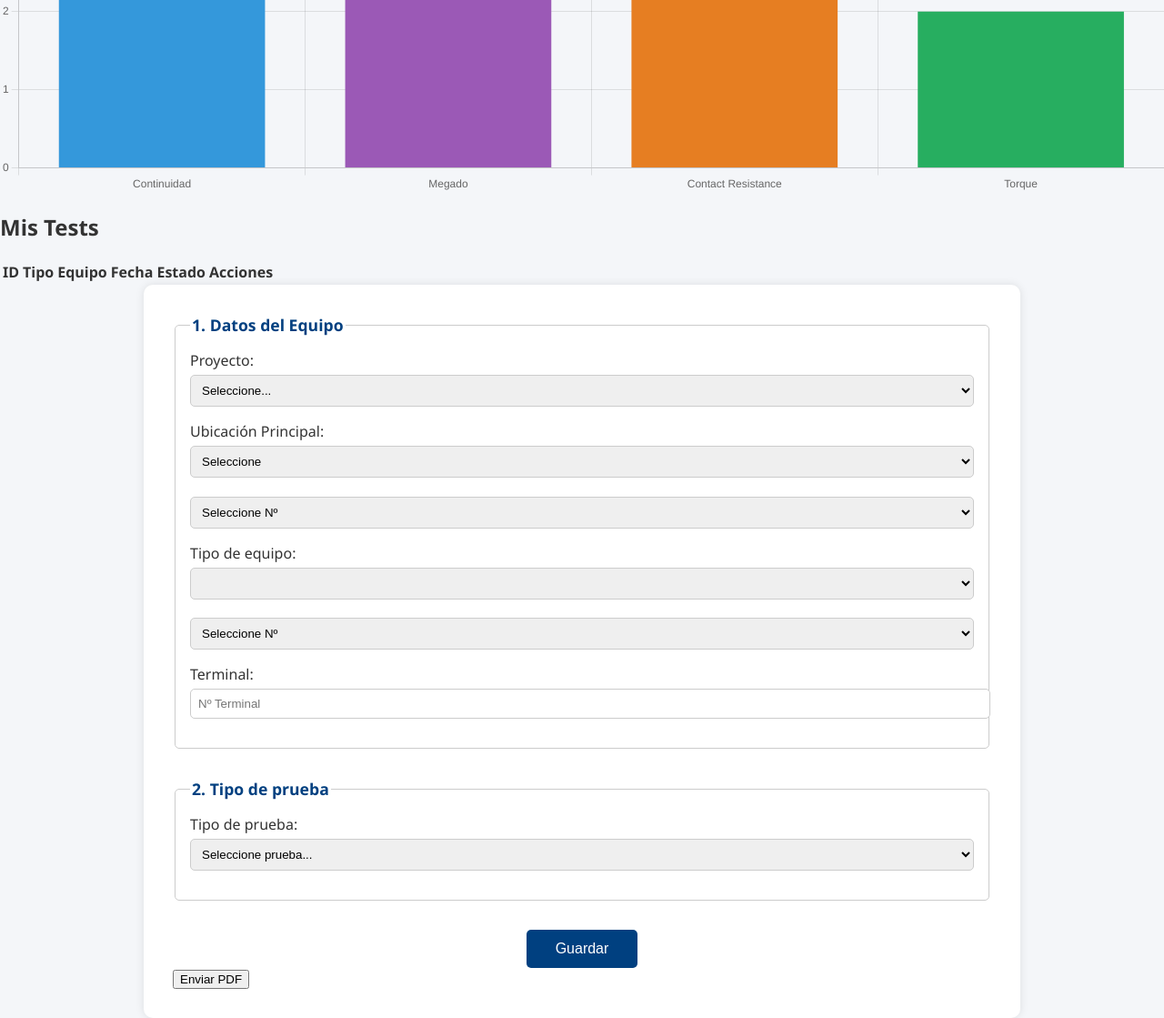
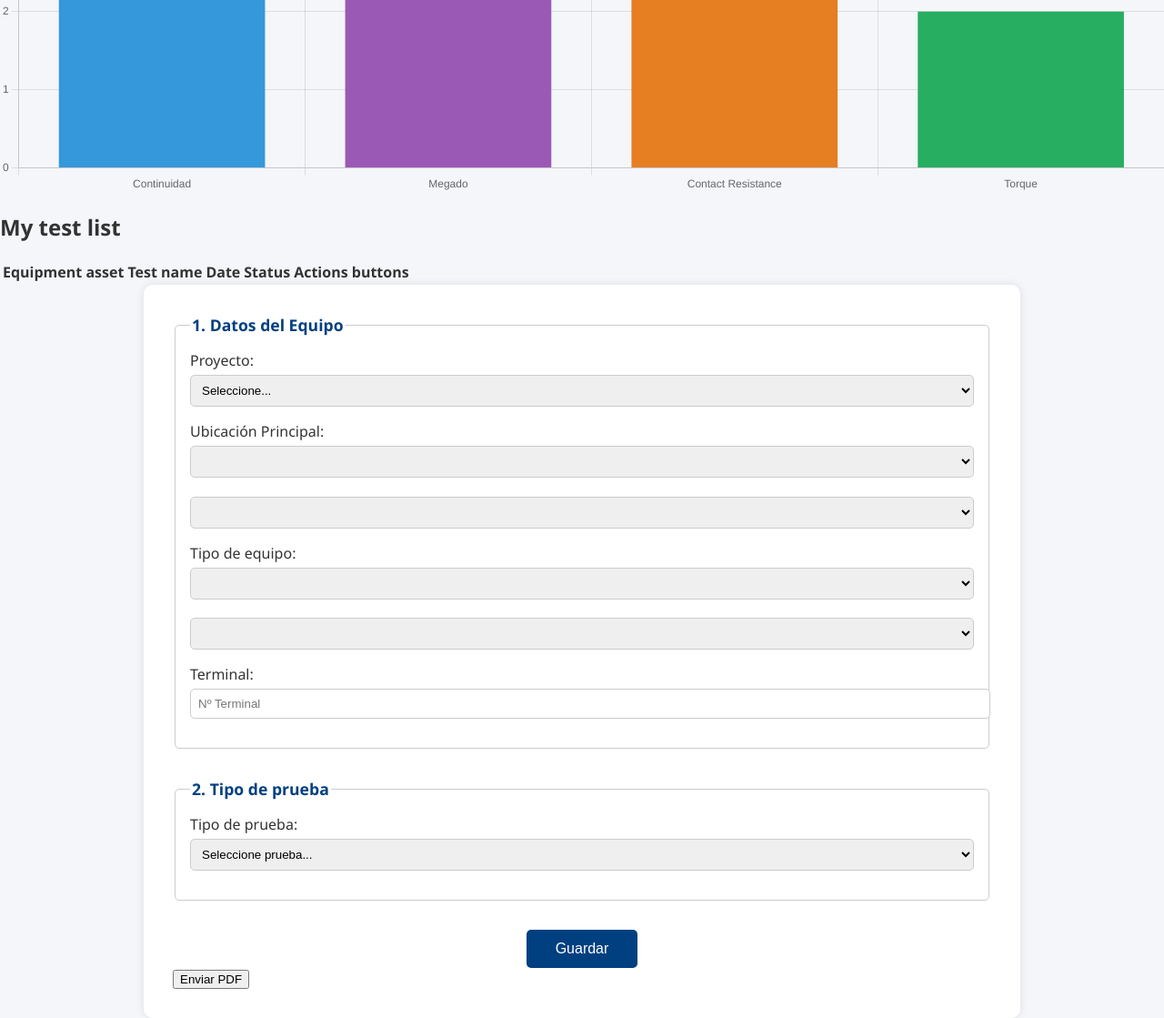
Before and after one commit to jrosselotl/comis, a FastAPI app: template app/templates/index.html in a window 1280 px wide. Shown: the part 596-1715 px from the top of the page at 91% size. Run offline with FastAPI, Linux system fonts and the light colour scheme; the template is opened without the code that fills it, so the values that code supplies are empty; some libraries are stand-ins or nearby versions.

Commit message:
Update index.html

```diff
--- a/app/templates/index.html
+++ b/app/templates/index.html
@@ -18,34 +18,34 @@
 
   <!-- Contenido principal -->
   <div class="content">
-    <!-- Dashboard -->
+
+    <!-- ✅ DASHBOARD -->
     <div id="section-dashboard">
       <h2>Estadísticas de Pruebas</h2>
       <canvas id="grafico-tests" width="400" height="200"></canvas>
     </div>
 
-    <!-- My Tests -->
+    <!-- ✅ MY TEST LIST -->
     <div id="section-mytests" class="hidden">
-      <h2>Mis Tests</h2>
-      <table>
+      <h2>My test list</h2>
+      <table class="tabla-tests">
         <thead>
           <tr>
-            <th>ID</th>
-            <th>Tipo</th>
-            <th>Equipo</th>
-            <th>Fecha</th>
-            <th>Estado</th>
-            <th>Acciones</th>
+            <th>Equipment asset</th>
+            <th>Test name</th>
+            <th>Date</th>
+            <th>Status</th>
+            <th>Actions buttons</th>
           </tr>
         </thead>
         <tbody id="tabla-mytests"></tbody>
       </table>
     </div>
 
-    <!-- New Test -->
+    <!-- ✅ NEW TEST -->
     <div id="section-newtest" class="hidden">
       <form id="formulario-pruebas" enctype="multipart/form-data">
-        <!-- Paso 1 -->
+        <!-- Paso 1: Datos del equipo -->
         <fieldset>
           <legend>1. Datos del Equipo</legend>
 
@@ -55,12 +55,8 @@
 
           <label>Ubicación Principal:
             <div class="field-group">
-              <select id="ubicacion_1" name="ubicacion_1" required>
-                <option value="">Seleccione</option>
-              </select>
-              <select id="numero_ubicacion_1" name="numero_ubicacion_1" required>
-                <option value="">Seleccione Nº</option>
-              </select>
+              <select id="ubicacion_1" name="ubicacion_1" required></select>
+              <select id="numero_ubicacion_1" name="numero_ubicacion_1" required></select>
             </div>
           </label>
 
@@ -68,37 +64,30 @@
             <label>Ubicación secundaria:</label>
             <div class="field-group">
               <select id="ubicacion_2" name="ubicacion_2"></select>
-              <select id="numero_ubicacion_2" name="numero_ubicacion_2">
-                <option value="">Seleccione Nº</option>
-              </select>
+              <select id="numero_ubicacion_2" name="numero_ubicacion_2"></select>
             </div>
           </div>
 
           <label>Tipo de equipo:
             <div class="field-group">
               <select id="tipo_equipo" name="tipo_equipo" required></select>
-              <select id="numero_tipo_equipo" name="numero_tipo_equipo" required>
-                <option value="">Seleccione Nº</option>
-              </select>
+              <select id="numero_tipo_equipo" name="numero_tipo_equipo" required></select>
             </div>
           </label>
 
-          <div id="label-sub_equipo" style="display:none;">
-            <label>Sub-equipo:</label>
+          <label id="label-sub_equipo" style="display:none;">Sub-equipo:
             <div class="field-group">
               <select id="sub_equipo" name="sub_equipo"></select>
-              <select id="numero_sub_equipo" name="numero_sub_equipo">
-                <option value="">Seleccione Nº</option>
-              </select>
+              <select id="numero_sub_equipo" name="numero_sub_equipo"></select>
             </div>
-          </div>
+          </label>
 
           <label>Terminal:
             <input type="text" id="terminal" name="terminal" placeholder="Nº Terminal" />
           </label>
         </fieldset>
 
-        <!-- Paso 2 -->
+        <!-- Paso 2: Tipo de prueba -->
         <fieldset>
           <legend>2. Tipo de prueba</legend>
           <label>Tipo de prueba:
@@ -108,26 +97,27 @@
           </label>
         </fieldset>
 
-        <!-- Paso 3 -->
+        <!-- Paso 3: Características -->
         <fieldset id="bloque-caracteristicas" style="display:none;">
           <legend>3. Características</legend>
+
           <label for="cable_sets">Cable Sets:
             <input type="number" id="cable_sets" name="cable_sets" min="1" value="1" required />
           </label>
+
           <label>Tipo de alimentación:
             <select id="tipo_alimentacion" name="tipo_alimentacion" required>
               <option value="trifasica">Trifásica (L1, L2, L3, N, PE)</option>
               <option value="monofasica">Monofásica (L, N, PE)</option>
             </select>
           </label>
-          <label id="label-unidad" style="display:block;">Unidad:
-            <select id="unidad" name="unidad" required>
-              <option value="">Seleccione unidad...</option>
-            </select>
+
+          <label id="label-unidad">Unidad:
+            <select id="unidad" name="unidad"></select>
           </label>
         </fieldset>
 
-        <!-- Paso 4 -->
+        <!-- Paso 4: Resultados -->
         <fieldset id="bloque-resultados" style="display:none;">
           <legend>4. Resultados de la prueba</legend>
           <div id="contenedor-resultados"></div>
@@ -137,6 +127,7 @@
         <button type="button" id="btn-enviar-pdf" class="btn-enviar hidden">Enviar PDF</button>
       </form>
     </div>
+
   </div>
 
   <!-- Scripts -->
@@ -147,6 +138,5 @@
   <script src="/static/js/formulario_contact_resistance.js"></script>
   <script src="/static/js/formulario_torque.js"></script>
   <script src="/static/js/cargar_formulario.js"></script>
-  <script src="/static/js/unidades_por_test.js"></script>
 </body>
 </html>
```
